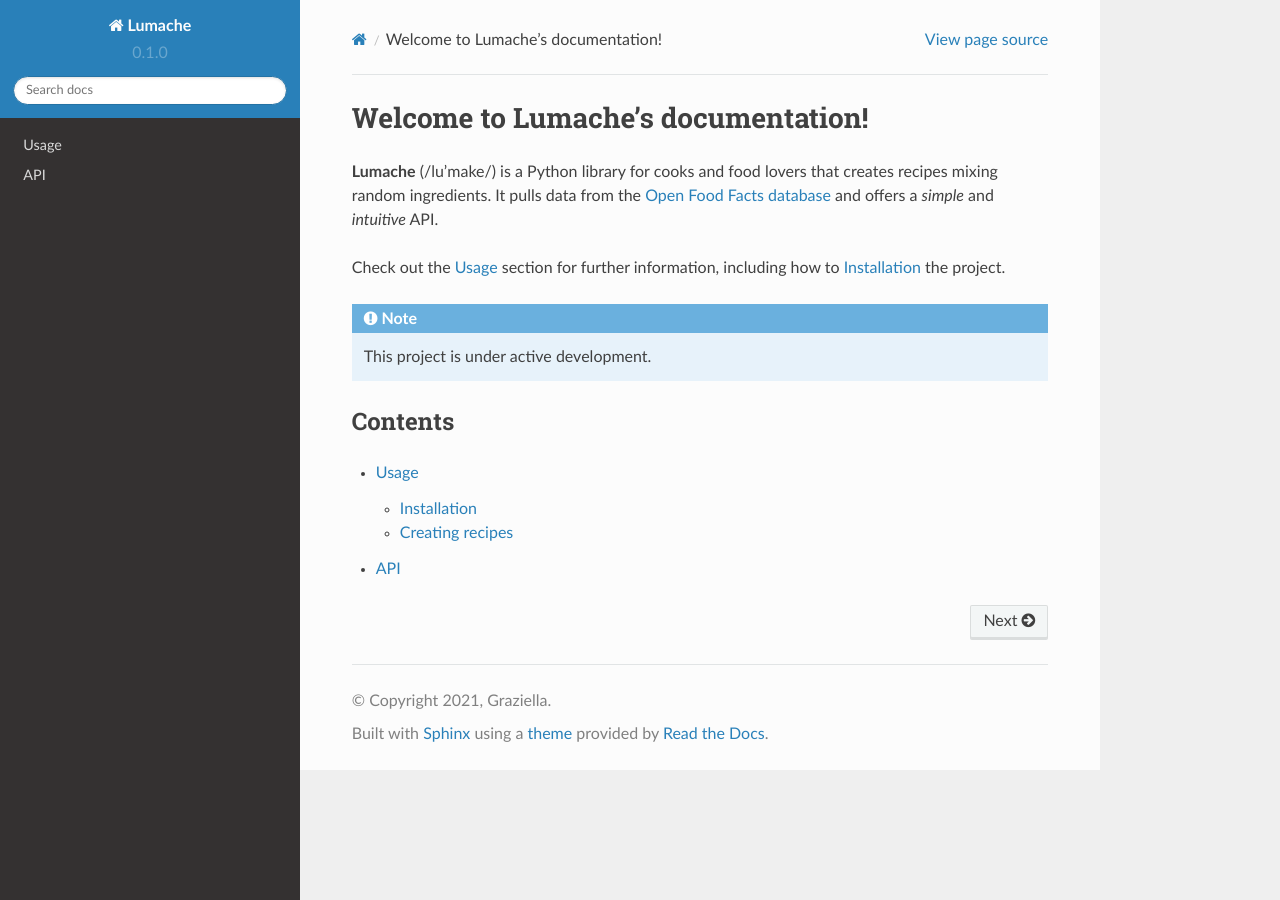
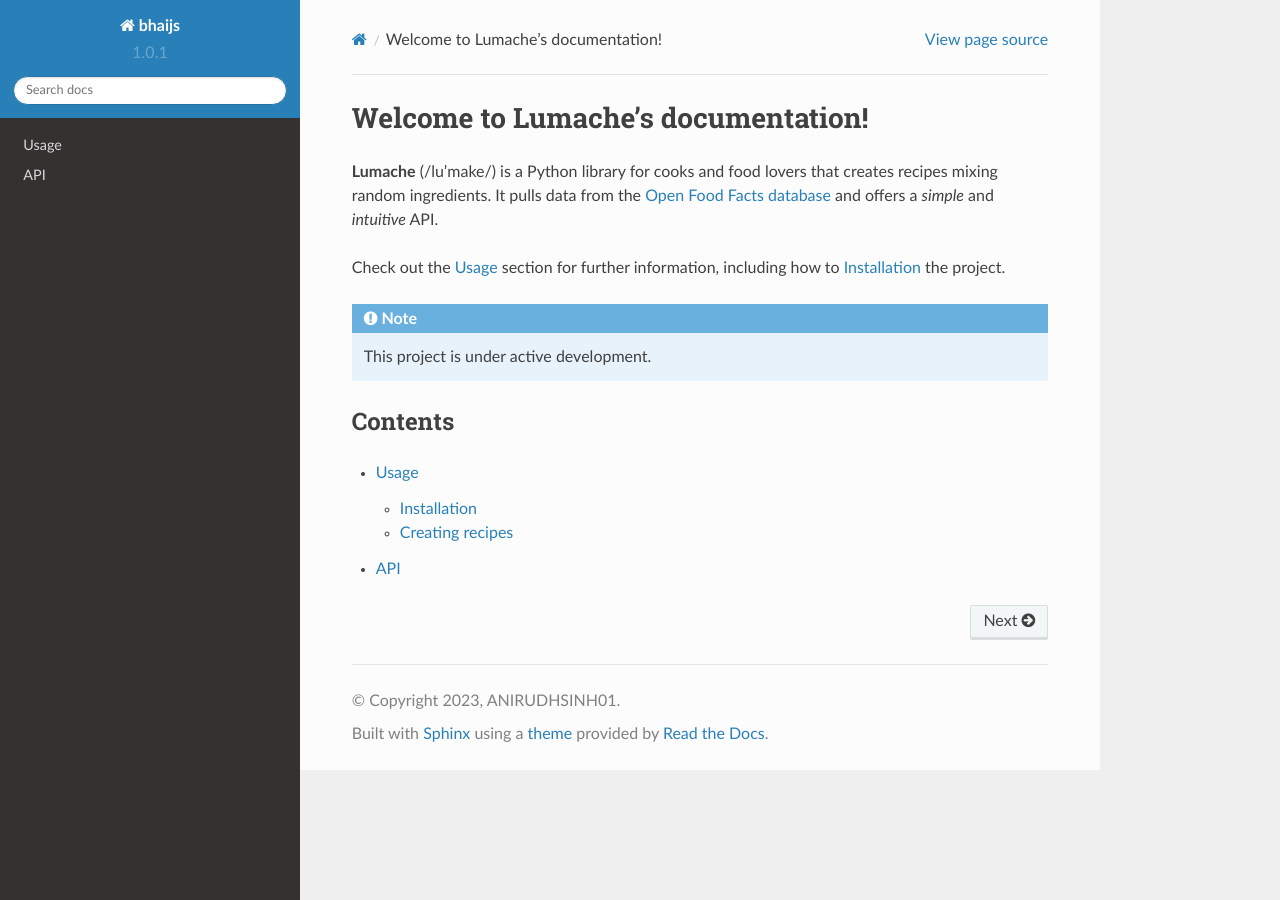
Before and after one commit to readthedocs/tutorial-template, a Sphinx documentation site: the page built from docs/source/index.rst, in a window 1280 px wide. Built offline with Sphinx 7.4.7 and the Read the Docs theme 2.0.0, drawn with Linux system fonts in a browser that asks for light colours.

Commit message:
Update conf.py

```diff
--- a/docs/source/conf.py
+++ b/docs/source/conf.py
@@ -2,12 +2,12 @@
 
 # -- Project information
 
-project = 'Lumache'
-copyright = '2021, Graziella'
-author = 'Graziella'
+project = 'bhaijs'
+copyright = '2023, ANIRUDHSINH01'
+author = 'ANIRUDHSINH01'
 
 release = '0.1'
-version = '0.1.0'
+version = '1.0.1'
 
 # -- General configuration
 
```
